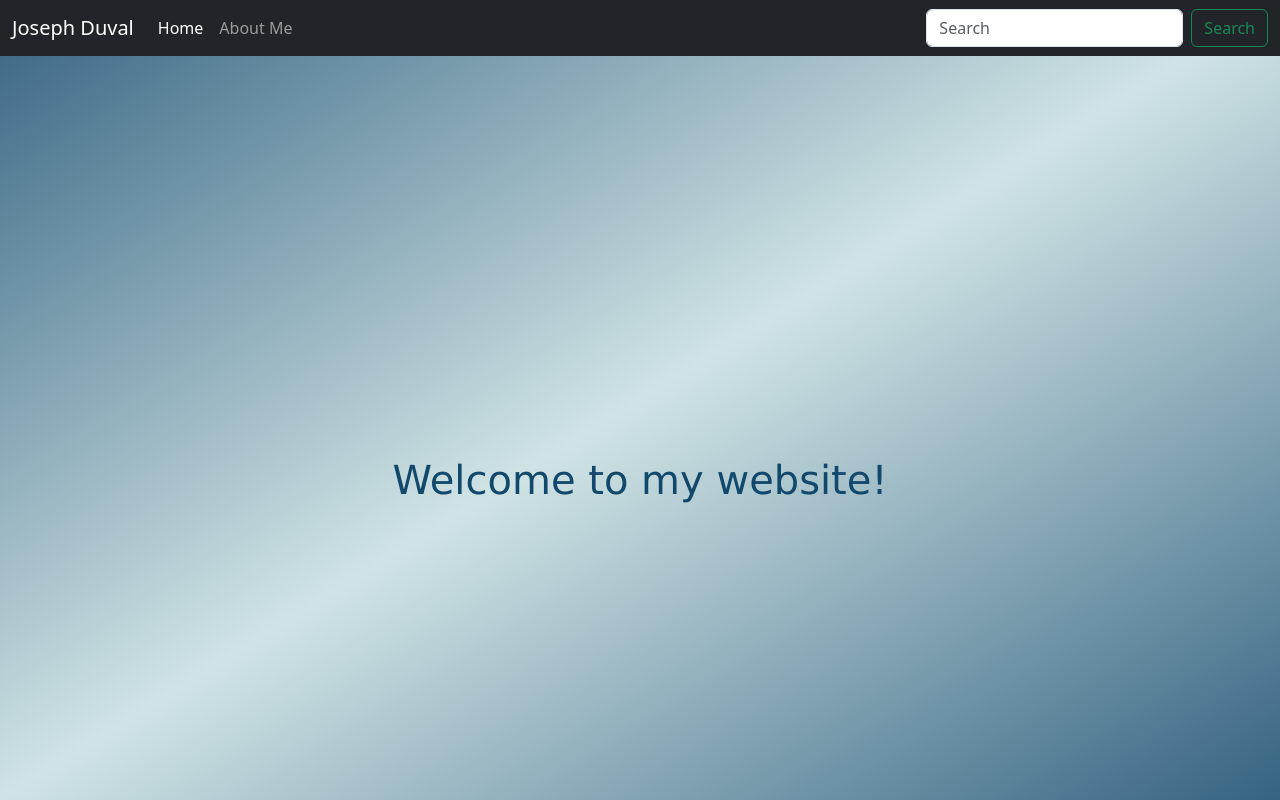
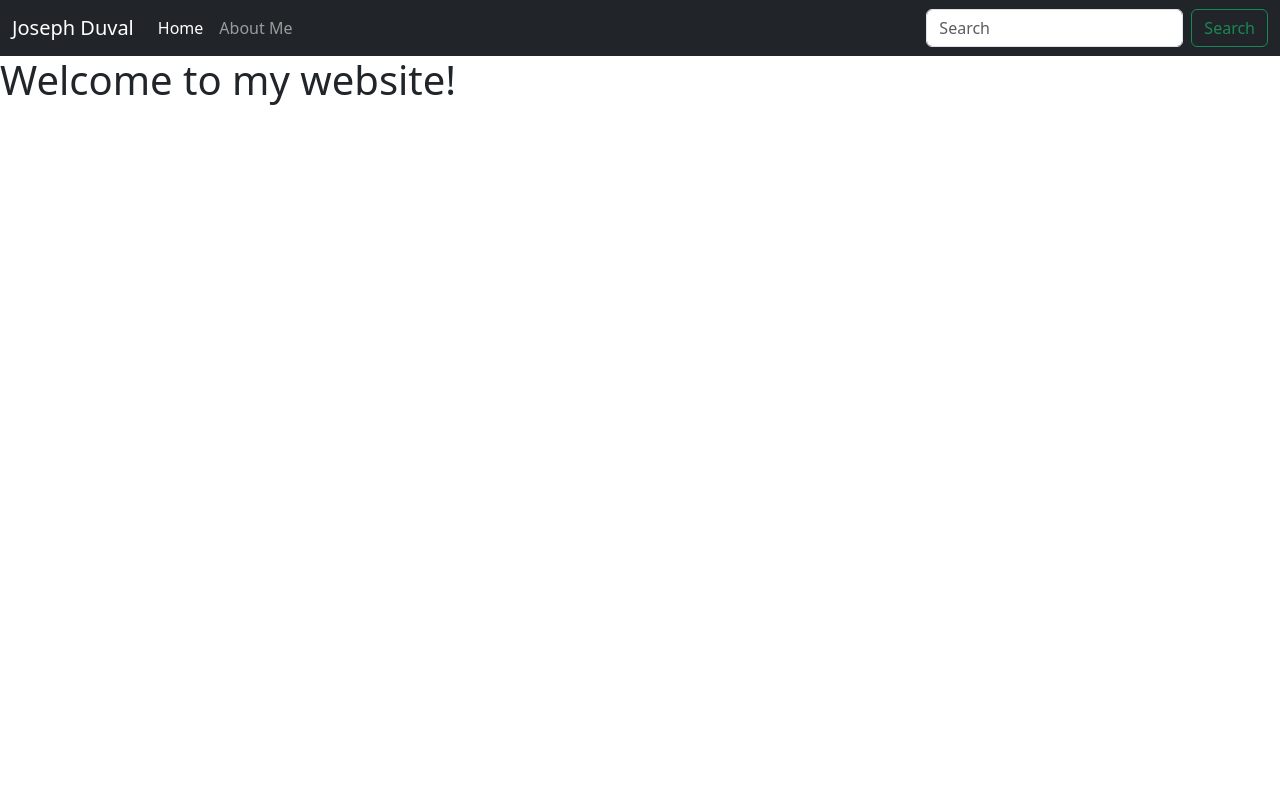
Before and after one commit to jdd050/webdev, a Django app: template personal_website/mysite/website/templates/index.html in a window 1280 px wide. Run offline with Django 4.2, Linux system fonts and the light colour scheme; the template is opened without the code that fills it, so the values that code supplies are empty.

Commit message:
finishing up welcome text

```diff
--- a/personal_website/mysite/website/static/website/style.css
+++ b/personal_website/mysite/website/static/website/style.css
@@ -6,7 +6,36 @@
 #F5FCCD ---> 245, 252, 205
 */
 
+<<<<<<< Updated upstream:personal_website/mysite/website/static/website/style.css
 #homepage-section-one {
+=======
+@-webkit-keyframes changeBackground {
+    0% {
+        background: linear-gradient(320deg, rgba(18, 72, 107, 0.85), rgba(65, 145, 151, 0.25), rgba(18, 72, 107, 0.85));
+    }
+    100% {
+        background: white;
+    }
+}
+
+@keyframes changeBackground {
+    0% {
+        background: linear-gradient(320deg, rgba(18, 72, 107, 0.85), rgba(65, 145, 151, 0.25), rgba(18, 72, 107, 0.85));
+    }
+    100% {
+        background: white;
+    }
+}
+
+body {
+    background: linear-gradient(320deg, rgba(18, 72, 107, 0.85), rgba(65, 145, 151, 0.25), rgba(18, 72, 107, 0.85));
+    animation: ease-in 0s 1 changeBackground;
+    animation-duration: 2000ms;
+    animation-delay: 3250ms;
+}
+
+.homepage-sec1 {
+>>>>>>> Stashed changes:personal_website/style.css
     width: 100vw;
     height: 100vh;
 
@@ -16,6 +45,7 @@
     background-image: linear-gradient(to top left, rgba(18, 72, 107, 0.85), rgba(65, 145, 151, 0.25), rgba(18, 72, 107, 0.85));
 }
 
+<<<<<<< Updated upstream:personal_website/mysite/website/static/website/style.css
 #homepage-welcome {
     position: relative;
     text-align: center;
@@ -30,6 +60,8 @@
 }
 
 
+=======
+>>>>>>> Stashed changes:personal_website/style.css
 @-webkit-keyframes homepageMoving {
     from {top:0%;}
     to {top:50%;}
@@ -41,7 +73,7 @@
     to {top:50%;}
 }
 
-@-webkit-keyframes homepageFade {
+@-webkit-keyframes homepageFadeIn {
     0% {
         opacity:0;
     }
@@ -50,7 +82,7 @@
     }
 }
 
-@keyframes homepageFade {
+@keyframes homepageFadeIn {
     0% {
         opacity:0;
     }
@@ -58,3 +90,37 @@
         opacity:100;
     }
 }
+
+@-webkit-keyframes homepageFadeOut {
+    0% {
+        opacity:100;
+    }
+    100% {
+        opacity:0;
+    }
+}
+
+@keyframes homepageFadeOut {
+    0% {
+        opacity:100;
+    }
+    100% {
+        opacity:0;
+    }
+}
+
+#homepage-welcome-text {
+    position: relative;
+    justify-content: center;
+    text-align: center;
+    visibility: visible;
+    font-family: Verdana, sans-serif;
+    font-style: bold;
+    color: #12486B;
+
+    /* welcome text fade in and move down, then fade out */
+    animation: ease-out 0s 1 homepageMoving, ease-out 0s 1 homepageFadeIn, ease-out 0s 1 homepageFadeOut;
+    animation-duration: 1500ms, 1750ms, 2000ms;
+    animation-delay: 0s, 0s, 3250ms;
+    animation-fill-mode: forwards;
+}
```
Also changed, not shown: personal_website/index.html (added, +55 -0 lines).
